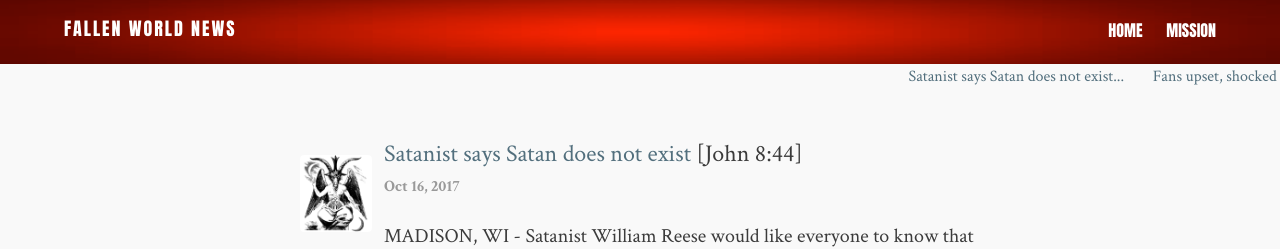
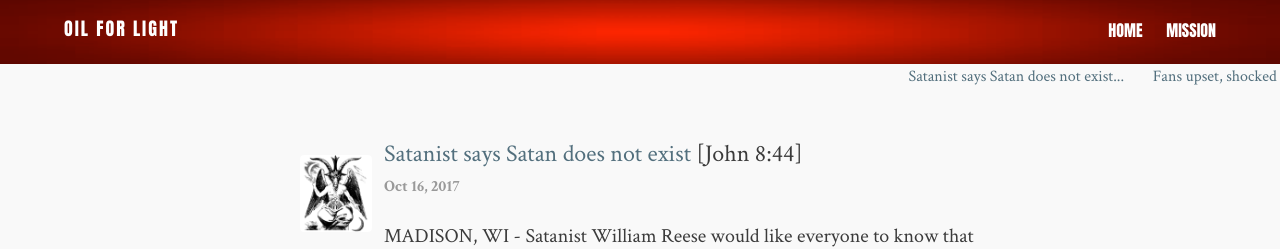
Before and after one commit to flashlightministries/oilforlight, a Jekyll site: the page built from index.html, in a window 1280 px wide. Shown: the top 249 px of the page. Built offline with Jekyll 4.4.1, drawn with Linux system fonts in a browser that asks for light colours; nearby versions of some CDN libraries; the list of posts is cut into pages by our own code.

Commit message:
Update _config.yml

```diff
--- a/_config.yml
+++ b/_config.yml
@@ -1,16 +1,16 @@
-title:            Fallen World News
+title:            Oil for Light
 tagline:          All the news that's fit for teaching, for reproof, for correction and for training in righteousness.
-canonical:        http://fallenworldnews.com
+canonical:        http://oilforlight.com
 
 # Owner/author information
 owner:
-  name:           Flashlight Ministries
+  name:           T.C. Howitt
   avatar:         todo
-  bio:            "Ministry"
+  bio:            "A Bible believer"
   email:          tc@flmin.org
   twitter:
-  facebook:       FlashlightMinistries
-  github:         flashlightministries
+  facebook:       whirlingvortices
+  github:         blasto
   location:       "Union, OR"
 
 business:
```
